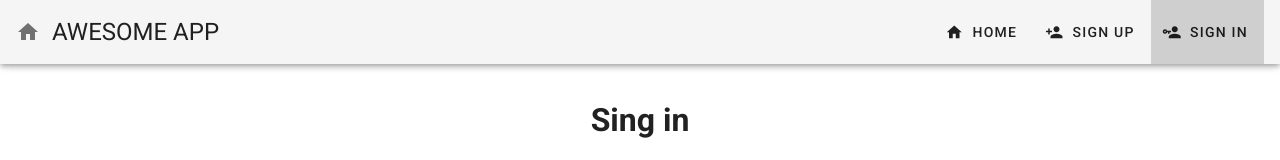
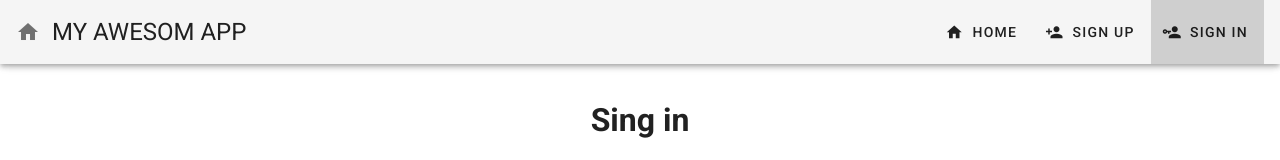
Before and after one commit to git-nori/_tr_vue-spa-demo-app, a Vue app: page /signin in a window 1280 px wide. Shown: the top 160 px of the page. Built offline with nearby package versions, Linux system fonts and the light colour scheme.

Commit message:
[mod]vuexを用いてappTitleをstoreから取得するよう修正

```diff
--- a/src/App.vue
+++ b/src/App.vue
@@ -49,7 +49,6 @@ export default {
   name: "App",
   data() {
     return {
-      appTitle: "Awesome App",
       sidebar: false,
       menuItems: [
         { title: "Home", path: "/home", icon: "mdi-home" },
@@ -57,6 +56,11 @@ export default {
         { title: "Sign In", path: "/signin", icon: "mdi-account-key" }
       ]
     };
+  },
+  computed: {
+    appTitle() {
+      return this.$store.state.appTitle;
+    }
   }
 };
 </script>
--- a/src/store.js
+++ b/src/store.js
@@ -5,7 +5,7 @@ Vue.use(Vuex)
 
 export default new Vuex.Store({
   state: {
-
+    appTitle: 'My Awesom App'
   },
   mutations: {
 
```
